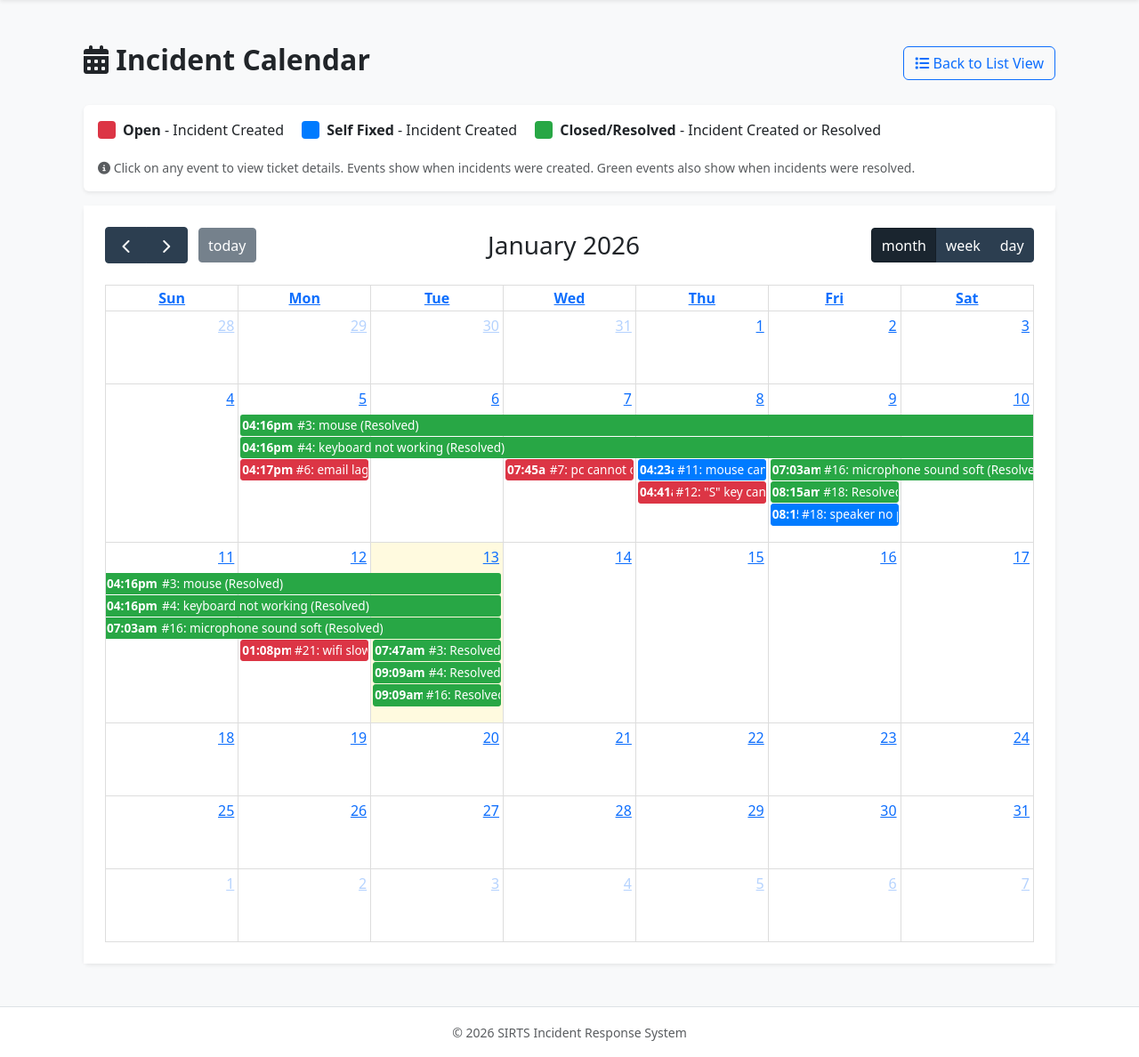
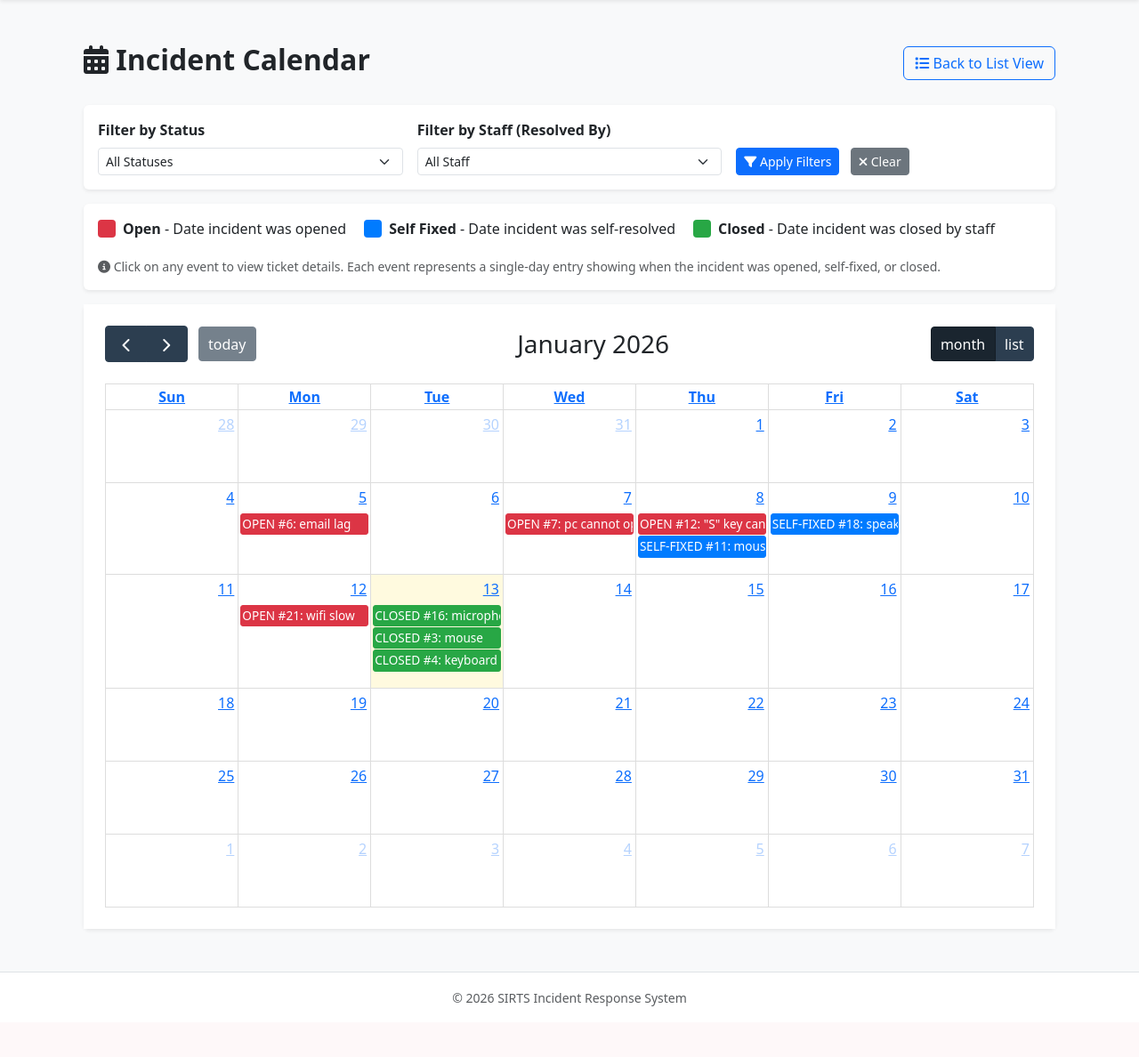
Before and after one commit to cheongzhiwei/SIRTS_FYP, a Django app: page /calendar/ in a window 1280 px wide. Shown: the part 56-1244 px from the top of the page at 89% size. After the commit the page ends 1187 px from the top, so only its background shows below. Run offline with Django 5.2, Linux system fonts and the light colour scheme; a user stored in the database is signed in; data comes from the database, SQL or seed files in the repository; both versions use the stored data as it was after the commit; lists and menus that the app fills with data are empty.

Commit message:
Initial commit of SIRTS project with Calendar and Dashboard

```diff
--- /dev/null
+++ b/incidents/management/__init__.py
@@ -0,0 +1 @@
+# Management package
--- /dev/null
+++ b/incidents/management/commands/__init__.py
@@ -0,0 +1 @@
+# Commands package
--- a/incidents/templates/calender.html
+++ b/incidents/templates/calender.html
@@ -41,26 +41,62 @@
         </a>
     </div>
 
+    <!-- Filters -->
+    <div class="card shadow-sm border-0 mb-3">
+        <div class="card-body">
+            <form method="GET" id="calendarFilters" class="row g-3 align-items-end">
+                <div class="col-md-4">
+                    <label class="form-label fw-bold">Filter by Status</label>
+                    <select name="status" id="statusFilter" class="form-select form-select-sm">
+                        <option value="">All Statuses</option>
+                        <option value="Open" {% if status_filter == 'Open' %}selected{% endif %}>Open</option>
+                        <option value="Resolved" {% if status_filter == 'Resolved' %}selected{% endif %}>Self Fixed</option>
+                        <option value="Closed" {% if status_filter == 'Closed' %}selected{% endif %}>Closed</option>
+                    </select>
+                </div>
+                <div class="col-md-4">
+                    <label class="form-label fw-bold">Filter by Staff (Resolved By)</label>
+                    <select name="admin" id="adminFilter" class="form-select form-select-sm">
+                        <option value="">All Staff</option>
+                        {% for staff in staff_members %}
+                        <option value="{{ staff.id }}" {% if admin_filter == staff.id|stringformat:"s" %}selected{% endif %}>
+                            {{ staff.username }}
+                        </option>
+                        {% endfor %}
+                    </select>
+                </div>
+                <div class="col-md-4">
+                    <button type="submit" class="btn btn-primary btn-sm me-2">
+                        <i class="fas fa-filter"></i> Apply Filters
+                    </button>
+                    <a href="{% url 'incident_calendar' %}" class="btn btn-secondary btn-sm">
+                        <i class="fas fa-times"></i> Clear
+                    </a>
+                </div>
+            </form>
+        </div>
+    </div>
+
     <!-- Legend -->
     <div class="card shadow-sm border-0 mb-3">
         <div class="card-body">
             <div class="calendar-legend">
                 <div class="legend-item">
                     <div class="legend-color" style="background-color: #dc3545;"></div>
-                    <span><strong>Open</strong> - Incident Created</span>
+                    <span><strong>Open</strong> - Date incident was opened</span>
                 </div>
                 <div class="legend-item">
                     <div class="legend-color" style="background-color: #007bff;"></div>
-                    <span><strong>Self Fixed</strong> - Incident Created</span>
+                    <span><strong>Self Fixed</strong> - Date incident was self-resolved</span>
                 </div>
                 <div class="legend-item">
                     <div class="legend-color" style="background-color: #28a745;"></div>
-                    <span><strong>Closed/Resolved</strong> - Incident Created or Resolved</span>
+                    <span><strong>Closed</strong> - Date incident was closed by staff</span>
                 </div>
             </div>
             <p class="text-muted small mb-0 mt-2">
                 <i class="fas fa-info-circle"></i> Click on any event to view ticket details.
-                Events show when incidents were created. Green events also show when incidents were resolved.
+                Each event represents a single-day entry showing when the incident was opened, self-fixed, or closed.
             </p>
         </div>
     </div>
@@ -76,30 +112,70 @@
 <script>
 document.addEventListener('DOMContentLoaded', function() {
     var calendarEl = document.getElementById('calendar');
+
+    // Function to build the events URL with current filter values
+    function getEventsUrl() {
+        var baseUrl = "{% url 'calendar_data' %}";
+        var status = document.getElementById('statusFilter').value;
+        var admin = document.getElementById('adminFilter').value;
+        var params = [];
+
+        if (status) {
+            params.push('status=' + encodeURIComponent(status));
+        }
+        if (admin) {
+            params.push('admin=' + encodeURIComponent(admin));
+        }
+
+        if (params.length > 0) {
+            return baseUrl + '?' + params.join('&');
+        }
+        return baseUrl;
+    }
+
     var calendar = new FullCalendar.Calendar(calendarEl, {
         initialView: 'dayGridMonth',
         headerToolbar: {
             left: 'prev,next today',
             center: 'title',
-            right: 'dayGridMonth,timeGridWeek,timeGridDay'
+            right: 'dayGridMonth,listMonth'
         },
-        // Fetch data from our JSON view
-        events: "{% url 'calendar_data' %}",
+        // Fetch data from our JSON view with filters
+        events: function(fetchInfo, successCallback, failureCallback) {
+            fetch(getEventsUrl())
+                .then(response => response.json())
+                .then(data => successCallback(data))
+                .catch(error => {
+                    console.error('Error fetching calendar events:', error);
+                    failureCallback(error);
+                });
+        },
         eventClick: function(info) {
             if (info.event.url) {
                 window.location.href = info.event.url;
                 return false;
             }
         },
-        eventDisplay: 'block',
-        eventTimeFormat: {
-            hour: '2-digit',
-            minute: '2-digit',
-            meridiem: 'short'
-        },
+        // Ensure single-day events are displayed correctly
+        displayEventTime: false, // Hide time for all-day events
+        allDayText: '', // Remove "all day" text label
         height: 'auto'
     });
     calendar.render();
+
+    // Refresh calendar when filters change
+    document.getElementById('calendarFilters').addEventListener('submit', function(e) {
+        e.preventDefault();
+        calendar.refetchEvents();
+    });
+
+    // Also refresh on filter change (optional - for instant updates)
+    document.getElementById('statusFilter').addEventListener('change', function() {
+        calendar.refetchEvents();
+    });
+    document.getElementById('adminFilter').addEventListener('change', function() {
+        calendar.refetchEvents();
+    });
 });
 </script>
 {% endblock %}
--- a/incidents/templates/home.html
+++ b/incidents/templates/home.html
@@ -374,9 +374,6 @@
                         <a href="{% url 'report_incident' %}" class="btn btn-primary">
                             <i class="fas fa-plus-circle"></i> Report New Incident
                         </a>
-                        <a href="{% url 'home' %}" class="btn btn-outline-secondary">
-                            <i class="fas fa-sync-alt"></i> Refresh
-                        </a>
                     </div>
                 </div>
             </div>
--- a/incidents/views.py
+++ b/incidents/views.py
@@ -2,11 +2,13 @@ from django.shortcuts import render, redirect
 from django.contrib.auth import authenticate, login, logout
 from django.contrib.auth.decorators import login_required
 from django.contrib.auth.forms import UserCreationForm
+from django.contrib.auth.models import User
 from django.contrib import messages
 from .models import Incident
 from datetime import datetime, timedelta, date
 from django.utils import timezone
 from django.http import JsonResponse
+from django.urls import reverse
 
 @login_required
 def home(request):
@@ -337,31 +339,21 @@ def admin_dashboard(request):
     return render(request, 'admin_dashboard.html', context)
 @login_required
 def manage_ticket(request, ticket_id):
+    """
+    Dashboard view for managing tickets.
+    Only allows updating status and admin notes.
+    Edit and delete must be done in Django admin.
+    """
     if not request.user.is_staff:
         return redirect('home')
 
     ticket = Incident.objects.get(id=ticket_id)
 
     if request.method == 'POST':
-        # Check if this is a delete request
-        if 'delete_ticket' in request.POST and request.user.is_superuser:
-            ticket_id_for_message = ticket.id
-            ticket.delete()
-            messages.success(request, f"Ticket #{ticket_id_for_message} deleted successfully.")
-            return redirect('admin_dashboard')
-
-        # Update ticket fields
+        # Only allow updating status and admin notes
+        # Edit and delete are only allowed in Django admin
         new_status = request.POST.get('status')
         admin_response = request.POST.get('admin_notes', '').strip()
-
-        # Allow superuser to edit ticket content
-        if request.user.is_superuser:
-            title = request.POST.get('title', '').strip()
-            description = request.POST.get('description', '').strip()
-            if title:
-                ticket.title = title
-            if description:
-                ticket.description = description
 
         ticket.status = new_status
         if admin_response:
@@ -410,61 +402,61 @@ from django.http import JsonResponse
 
 @login_required
 def incident_calendar_data(request):
+    incidents = Incident.objects.all()
+
     """
     Returns JSON data for calendar events.
     Shows incidents with created date and resolved date (if available).
     Like Google Calendar, shows when incidents were created and when they were resolved.
+    Supports filtering by status and resolved_by admin.
     """
     if not request.user.is_staff:
         return JsonResponse([], safe=False)
 
+    # Get filter parameters
+    status_filter = request.GET.get('status', '')
+    admin_filter = request.GET.get('admin', '')
+
     # Fetch all incidents for the calendar
     incidents = Incident.objects.all()
+
+    # Apply status filter
+    if status_filter:
+        incidents = incidents.filter(status=status_filter)
+
+    # Apply admin filter (resolved_by)
+    if admin_filter:
+        incidents = incidents.filter(resolved_by_id=admin_filter)
+
     events = []
 
     for incident in incidents:
-        # Determine color based on status
-        color = '#dc3545'  # Red for Open
-        if incident.status == 'Resolved':
-            color = '#007bff'  # Blue for Self-Fixed
-        elif incident.status == 'Closed':
-            color = '#28a745'  # Green for Closed
+        # Determine the primary date and label based on status
+        if incident.status == 'Closed' and incident.resolved_at:
+            # Show on the date IT fixed it
+            event_date = incident.resolved_at
+            title = f"CLOSED #{incident.id}"
+            color = '#28a745' # Green
+        elif incident.status == 'Resolved':
+            # Show on the date user fixed it (usually created_at)
+            event_date = incident.created_at
+            title = f"SELF-FIXED #{incident.id}"
+            color = '#007bff' # Blue
+        else:
+            # Show on the date reported
+            event_date = incident.created_at
+            title = f"OPEN #{incident.id}"
+            color = '#dc3545' # Red
 
-        # Create event for incident creation
-        created_event = {
-            'id': f"{incident.id}_created",
-            'title': f"#{incident.id}: {incident.title}",
-            'start': incident.created_at.isoformat(),
+        # Create single-day event (no end date, only start date)
+        events.append({
+            'title': f"{title}: {incident.title}",
+            'start': event_date.date().isoformat(), # Only use the date part (YYYY-MM-DD format)
+            'allDay': True, # Single-day event without time
             'backgroundColor': color,
             'borderColor': color,
-            'url': f"/manage/{incident.id}/",
-            'extendedProps': {
-                'status': incident.status,
-                'reporter': incident.user.username,
-                'event_type': 'created'
-            }
-        }
-
-        # If resolved, show as a date range from created to resolved
-        if incident.resolved_at:
-            created_event['end'] = incident.resolved_at.isoformat()
-            created_event['title'] = f"#{incident.id}: {incident.title} (Resolved)"
-            # Also add a separate marker for resolution date
-            events.append({
-                'id': f"{incident.id}_resolved",
-                'title': f"#{incident.id}: Resolved",
-                'start': incident.resolved_at.isoformat(),
-                'backgroundColor': '#28a745',  # Green for resolved
-                'borderColor': '#28a745',
-                'url': f"/manage/{incident.id}/",
-                'extendedProps': {
-                    'status': incident.status,
-                    'reporter': incident.user.username,
-                    'event_type': 'resolved'
-                }
-            })
-
-        events.append(created_event)
+            'url': reverse('manage_ticket', args=[incident.id]),
+        })
 
     return JsonResponse(events, safe=False)
 
@@ -476,4 +468,21 @@ def incident_calendar(request):
     """
     if not request.user.is_staff:
         return redirect('home')
-    return render(request, 'calender.html')
+
+    # Get all staff members from Django admin (is_staff=True)
+    # This includes all staff like "admin" and "admin 1"
+    all_staff_members = User.objects.filter(
+        is_staff=True
+    ).distinct().order_by('username')
+
+    # Get current filter values
+    status_filter = request.GET.get('status', '')
+    admin_filter = request.GET.get('admin', '')
+
+    context = {
+        'staff_members': all_staff_members,
+        'status_filter': status_filter,
+        'admin_filter': admin_filter,
+    }
+
+    return render(request, 'calender.html', context)
```
Also changed, not shown: incidents/management/commands/create_admin.py (added, +65 -0 lines), incidents/templates/manage_ticket.html (+4 -23 lines), db.sqlite3.
